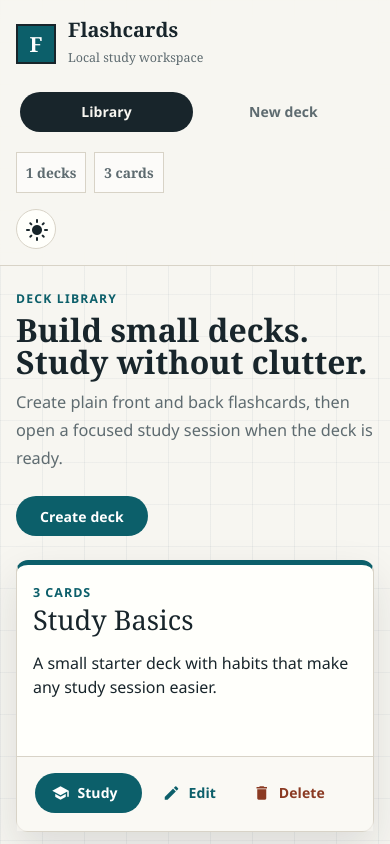
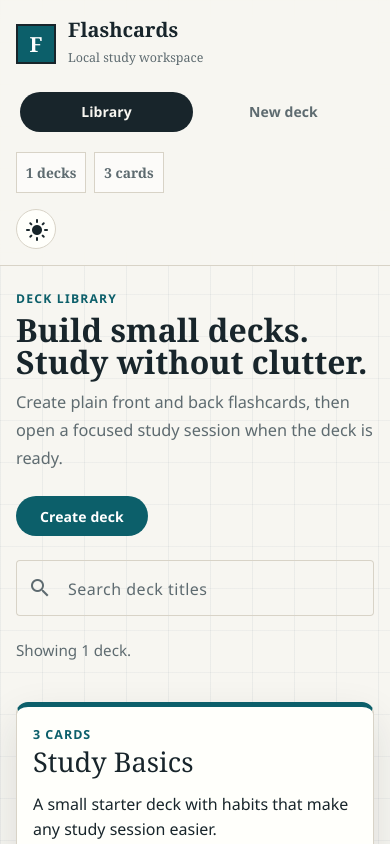
Before and after one commit to nitonise/learning-with-flashcards, an Angular app: page /decks in a window 390 px wide. Shown: the top 844 px of the page. Built offline with nearby package versions, Linux system fonts and the light colour scheme.

Commit message:
feat(decks): add deck library search

```diff
--- a/src/app/features/decks/deck-library/deck-library.html
+++ b/src/app/features/decks/deck-library/deck-library.html
@@ -12,8 +12,38 @@
 </section>
 
 @if (hasDecks()) {
+  <section class="deck-search" aria-labelledby="deck-search-label">
+    <mat-form-field appearance="outline" class="deck-search__field">
+      <mat-label id="deck-search-label">Search deck titles</mat-label>
+      <mat-icon matPrefix aria-hidden="true">search</mat-icon>
+      <input
+        matInput
+        id="deck-title-search"
+        type="search"
+        autocomplete="off"
+        [value]="searchQuery()"
+        (input)="updateSearchQuery($event)"
+      />
+      @if (searchQuery()) {
+        <button
+          mat-icon-button
+          matSuffix
+          type="button"
+          aria-label="Clear deck title search"
+          (click)="clearSearchQuery()"
+        >
+          <mat-icon aria-hidden="true">close</mat-icon>
+        </button>
+      }
+    </mat-form-field>
+    <p class="deck-search__count" aria-live="polite" aria-atomic="true">
+      {{ resultCountText() }}
+    </p>
+  </section>
+
+  @if (hasFilteredDecks()) {
     <section class="deck-grid" aria-label="Saved decks">
-    @for (deck of decks(); track deck.id) {
+      @for (deck of filteredDecks(); track deck.id) {
         <mat-card class="deck-card" appearance="outlined">
           <mat-card-header>
             <mat-card-subtitle>{{ deck.cards.length }} cards</mat-card-subtitle>
@@ -51,6 +81,12 @@
       }
     </section>
   } @else {
+    <section class="no-results-state" aria-labelledby="no-matching-decks-title">
+      <h2 id="no-matching-decks-title" class="section-title">No matching decks</h2>
+      <p>Try a different deck title.</p>
+    </section>
+  }
+} @else {
   <section class="empty-state" aria-labelledby="empty-library-title">
     <h2 id="empty-library-title" class="section-title">No decks yet</h2>
     <p>Add your first deck to start building a reusable study set.</p>
--- a/src/app/features/decks/deck-library/deck-library.scss
+++ b/src/app/features/decks/deck-library/deck-library.scss
@@ -12,6 +12,26 @@
 
 .create-deck-button {
   white-space: nowrap;
+}
+
+.deck-search {
+  display: flex;
+  align-items: center;
+  justify-content: space-between;
+  gap: 1rem;
+  margin-bottom: 1.25rem;
+}
+
+.deck-search__field {
+  width: min(100%, 28rem);
+}
+
+.deck-search__count {
+  margin: 0 0 1.25rem;
+  color: var(--muted);
+  font-size: 0.95rem;
+  line-height: 1.4;
+  text-align: right;
 }
 
 .deck-grid {
@@ -72,10 +92,34 @@ mat-card-content p {
   color: var(--warning);
 }
 
+.no-results-state {
+  max-width: 34rem;
+  padding-block: clamp(1.5rem, 5vw, 3rem);
+}
+
+.no-results-state p {
+  color: var(--muted);
+  line-height: 1.55;
+}
+
 @media (max-width: 680px) {
   .library-hero {
     align-items: start;
     flex-direction: column;
+  }
+
+  .deck-search {
+    align-items: stretch;
+    flex-direction: column;
+  }
+
+  .deck-search__field {
+    width: 100%;
+  }
+
+  .deck-search__count {
+    margin-top: -0.75rem;
+    text-align: left;
   }
 }
 
--- a/src/app/features/decks/deck-library/deck-library.ts
+++ b/src/app/features/decks/deck-library/deck-library.ts
@@ -1,7 +1,9 @@
-import { ChangeDetectionStrategy, Component, computed, inject } from '@angular/core';
+import { ChangeDetectionStrategy, Component, computed, inject, signal } from '@angular/core';
 import { MatButtonModule } from '@angular/material/button';
 import { MatCardModule } from '@angular/material/card';
+import { MatFormFieldModule } from '@angular/material/form-field';
 import { MatIconModule } from '@angular/material/icon';
+import { MatInputModule } from '@angular/material/input';
 import { RouterLink } from '@angular/router';
 
 import { ConfirmDialogService } from '../../../core/confirm-dialog';
@@ -10,7 +12,14 @@ import { ToastService } from '../../../core/toast';
 
 @Component({
   selector: 'app-deck-library',
-  imports: [MatButtonModule, MatCardModule, MatIconModule, RouterLink],
+  imports: [
+    MatButtonModule,
+    MatCardModule,
+    MatFormFieldModule,
+    MatIconModule,
+    MatInputModule,
+    RouterLink,
+  ],
   templateUrl: './deck-library.html',
   styleUrl: './deck-library.scss',
   changeDetection: ChangeDetectionStrategy.OnPush,
@@ -21,7 +30,36 @@ export class DeckLibrary {
   private readonly toast = inject(ToastService);
 
   protected readonly decks = this.deckStore.decks;
+  protected readonly searchQuery = signal('');
   protected readonly hasDecks = computed(() => this.decks().length > 0);
+  protected readonly filteredDecks = computed(() => {
+    const query = this.searchQuery().trim().toLocaleLowerCase();
+
+    if (!query) {
+      return this.decks();
+    }
+
+    return this.decks().filter((deck) => deck.name.toLocaleLowerCase().includes(query));
+  });
+  protected readonly hasFilteredDecks = computed(() => this.filteredDecks().length > 0);
+  protected readonly resultCountText = computed(() => {
+    const filteredCount = this.filteredDecks().length;
+    const totalCount = this.decks().length;
+
+    if (!this.searchQuery().trim()) {
+      return `Showing ${totalCount} ${this.deckLabel(totalCount)}.`;
+    }
+
+    return `Showing ${filteredCount} of ${totalCount} ${this.deckLabel(totalCount)}.`;
+  });
+
+  protected updateSearchQuery(event: Event): void {
+    this.searchQuery.set((event.target as HTMLInputElement).value);
+  }
+
+  protected clearSearchQuery(): void {
+    this.searchQuery.set('');
+  }
 
   protected deleteDeck(deckId: string, deckName: string): void {
     this.confirmDialog
@@ -40,4 +78,8 @@ export class DeckLibrary {
         this.toast.success('Deck deleted.');
       });
   }
+
+  private deckLabel(count: number): string {
+    return count === 1 ? 'deck' : 'decks';
+  }
 }
```
Also changed, not shown: 1 other file (tests, documents, lock files or other folders). Lines whose indentation alone changed are shown as unchanged.
